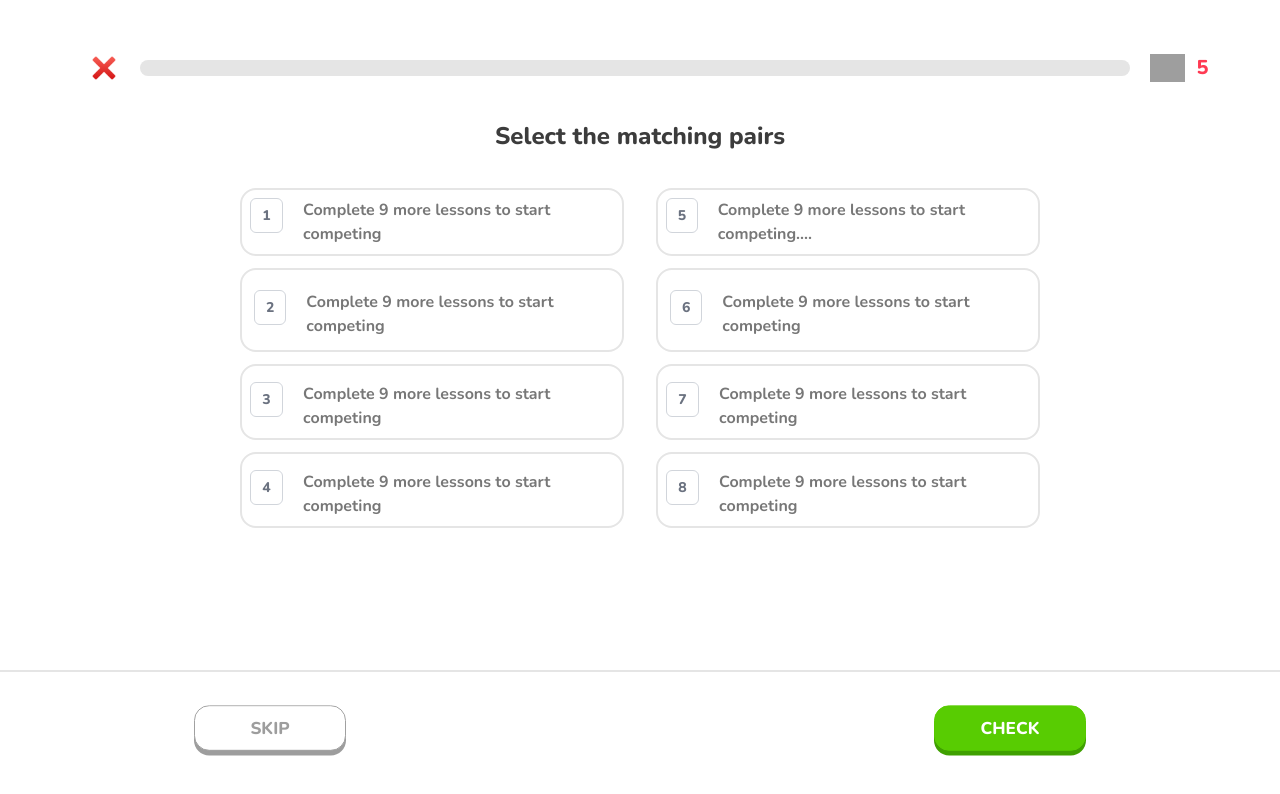
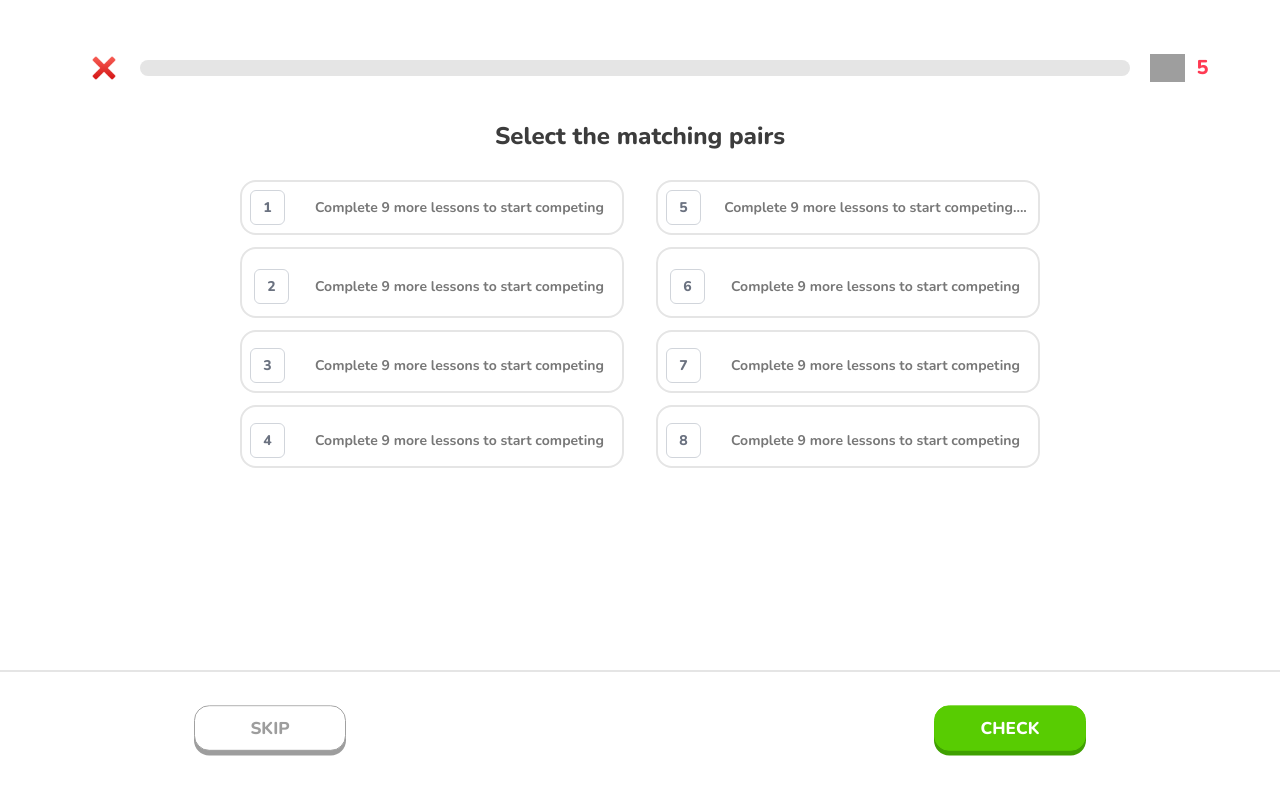
Before and after one commit to Rudalph/learn-constitution, a Next.js app: page /Matching in a window 1280 px wide. Shown: the top 794 px of the page. Built offline with nearby package versions, Linux system fonts and the light colour scheme; grey boxes are pictures that could not be loaded.

Commit message:
ui fixes in match the following

```diff
--- a/app/Matching/page.jsx
+++ b/app/Matching/page.jsx
@@ -15,100 +15,100 @@ const Page = () => {
             </div>
 
             <div className='flex justify-center align-middle items-center'>
-                <div className='mt-8 lg:mt-5 flex-wrap p-1'>
-                    <div className="card border-2 border-[#E5E5E5] lg:w-96 m-3" >
+                <div className='mt-8 lg:mt-3 flex-wrap p-1'>
+                    <div className="card border-2 border-[#E5E5E5] lg:w-96 m-3 cursor-pointer hover:bg-[#F1F3F4]" >
                         <div className="card-body p-2">
                             <div className='flex justify-between gap-5'>
                                 <div className="flex justify-center items-center w-[35px] h-[35px] border border-gray-300 rounded-md text-gray-500 text-sm font-extrabold">
                                     1
                                 </div>
-                                <p className='flex justify-center align-middle items-center text-[#777777] font-bold'>Complete 9 more lessons to start competing</p>
+                                <p className='flex justify-center align-middle items-center text-[#777777] font-bold text-sm 2xl:text-md'>Complete 9 more lessons to start competing</p>
                             </div>
                         </div>
                     </div>
 
-                    <div className="card border-2 border-[#E5E5E5] lg:w-96 m-3">
+                    <div className="card border-2 border-[#E5E5E5] lg:w-96 m-3 cursor-pointer hover:bg-[#F1F3F4]">
                         <div className="card-body p-2 m-1">
                             <h2 className="card-title text-lg text-[#4B4B4B] font-extrabold"></h2>
                             <div className='flex justify-between gap-5'>
                                 <div className="flex justify-center items-center w-[35px] h-[35px] border border-gray-300 rounded-md text-gray-500 text-sm font-extrabold">
                                     2
                                 </div>
-                                <p className='flex justify-center align-middle items-center text-[#777777] font-bold'>Complete 9 more lessons to start competing</p>
+                                <p className='flex justify-center align-middle items-center text-[#777777] font-bold text-sm 2xl:text-md'>Complete 9 more lessons to start competing</p>
                             </div>
                         </div>
                     </div>
 
-                    <div className="card border-2 border-[#E5E5E5] lg:w-96 m-3">
+                    <div className="card border-2 border-[#E5E5E5] lg:w-96 m-3 cursor-pointer hover:bg-[#F1F3F4]">
                         <div className="card-body p-2">
                             <h2 className="card-title text-lg text-[#4B4B4B] font-extrabold"></h2>
                             <div className='flex justify-between gap-5'>
                                 <div className="flex justify-center items-center w-[35px] h-[35px] border border-gray-300 rounded-md text-gray-500 text-sm font-extrabold">
                                     3
                                 </div>
-                                <p className='flex justify-center align-middle items-center text-[#777777] font-bold'>Complete 9 more lessons to start competing</p>
+                                <p className='flex justify-center align-middle items-center text-[#777777] font-bold text-sm 2xl:text-md'>Complete 9 more lessons to start competing</p>
                             </div>
                         </div>
                     </div>
 
-                    <div className="card border-2 border-[#E5E5E5] lg:w-96 m-3">
+                    <div className="card border-2 border-[#E5E5E5] lg:w-96 m-3 cursor-pointer hover:bg-[#F1F3F4]">
                         <div className="card-body p-2">
                             <h2 className="card-title text-lg text-[#4B4B4B] font-extrabold"></h2>
                             <div className='flex justify-between gap-5'>
                                 <div className="flex justify-center items-center w-[35px] h-[35px] border border-gray-300 rounded-md text-gray-500 text-sm font-extrabold">
                                     4
                                 </div>
-                                <p className='flex justify-center align-middle items-center text-[#777777] font-bold'>Complete 9 more lessons to start competing</p>
+                                <p className='flex justify-center align-middle items-center text-[#777777] font-bold text-sm 2xl:text-md'>Complete 9 more lessons to start competing</p>
                             </div>
                         </div>
                     </div>
                 </div>
 
 
-                <div className='mt-8 lg:mt-5 flex-wrap p-1'>
-                    <div className="card border-2 border-[#E5E5E5] lg:w-96 m-3" >
+                <div className='mt-8 lg:mt-3 flex-wrap p-1'>
+                    <div className="card border-2 border-[#E5E5E5] lg:w-96 m-3 cursor-pointer hover:bg-[#F1F3F4]" >
                         <div className="card-body p-2">
                             <div className='flex justify-between gap-5'>
                                 <div className="flex justify-center items-center w-[35px] h-[35px] border border-gray-300 rounded-md text-gray-500 text-sm font-extrabold">
                                     5
                                 </div>
-                                <p className='flex justify-center align-middle items-center text-[#777777] font-bold'>Complete 9 more lessons to start competing....</p>
+                                <p className='flex justify-center align-middle items-center text-[#777777] font-bold text-sm 2xl:text-md'>Complete 9 more lessons to start competing....</p>
                             </div>
                         </div>
                     </div>
 
-                    <div className="card border-2 border-[#E5E5E5] lg:w-96 m-3">
+                    <div className="card border-2 border-[#E5E5E5] lg:w-96 m-3 cursor-pointer hover:bg-[#F1F3F4]">
                         <div className="card-body p-2 m-1">
                             <h2 className="card-title text-lg text-[#4B4B4B] font-extrabold"></h2>
                             <div className='flex justify-between gap-5'>
                                 <div className="flex justify-center items-center w-[35px] h-[35px] border border-gray-300 rounded-md text-gray-500 text-sm font-extrabold">
                                     6
                                 </div>
-                                <p className='flex justify-center align-middle items-center text-[#777777] font-bold'>Complete 9 more lessons to start competing</p>
+                                <p className='flex justify-center align-middle items-center text-[#777777] font-bold text-sm 2xl:text-md'>Complete 9 more lessons to start competing</p>
                             </div>
                         </div>
                     </div>
 
-                    <div className="card border-2 border-[#E5E5E5] lg:w-96 m-3">
+                    <div className="card border-2 border-[#E5E5E5] lg:w-96 m-3 cursor-pointer hover:bg-[#F1F3F4]">
                         <div className="card-body p-2">
                             <h2 className="card-title text-lg text-[#4B4B4B] font-extrabold"></h2>
                             <div className='flex justify-between gap-5'>
                                 <div className="flex justify-center items-center w-[35px] h-[35px] border border-gray-300 rounded-md text-gray-500 text-sm font-extrabold">
                                     7
                                 </div>
-                                <p className='flex justify-center align-middle items-center text-[#777777] font-bold'>Complete 9 more lessons to start competing</p>
+                                <p className='flex justify-center align-middle items-center text-[#777777] font-bold text-sm 2xl:text-md'>Complete 9 more lessons to start competing</p>
                             </div>
                         </div>
                     </div>
 
-                    <div className="card border-2 border-[#E5E5E5] lg:w-96 m-3">
+                    <div className="card border-2 border-[#E5E5E5] lg:w-96 m-3 cursor-pointer hover:bg-[#F1F3F4]">
                         <div className="card-body p-2">
                             <h2 className="card-title text-lg text-[#4B4B4B] font-extrabold"></h2>
                             <div className='flex justify-between gap-5'>
                                 <div className="flex justify-center items-center w-[35px] h-[35px] border border-gray-300 rounded-md text-gray-500 text-sm font-extrabold">
                                     8
                                 </div>
-                                <p className='flex justify-center align-middle items-center text-[#777777] font-bold'>Complete 9 more lessons to start competing</p>
+                                <p className='flex justify-center align-middle items-center text-[#777777] font-bold text-sm 2xl:text-md'>Complete 9 more lessons to start competing</p>
                             </div>
                         </div>
                     </div>
```
